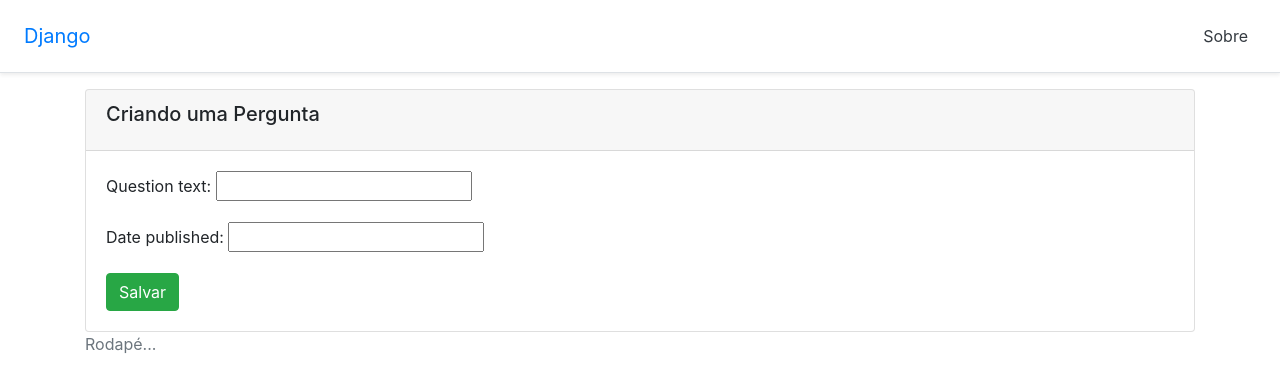
After one commit to wasare/django-polls, a Django app: page /polls/pergunta/add in a window 1280 px wide. The commit adds this page. Shown: the top 392 px of the page. Run offline with Django 4.2, Linux system fonts and the light colour scheme; some libraries are stand-ins or nearby versions.

Commit message:
CREATE - CRUD Básico

```diff
--- a/polls/urls.py
+++ b/polls/urls.py
@@ -8,6 +8,8 @@ urlpatterns = [
     path('sobre/', views.sobre, name='sobre'),
     path('pergunta/<int:question_id>', views.exibe_questao, name='exibe_questao'),
     path('perguntas', views.ultimas_perguntas, name='ultimas_perguntas'),
+    path('perguntas/list', views.ultimas_perguntas, name='polls_list'),
+    path('pergunta/add', views.QuestionCreateView.as_view(), name="poll_add"),
 ]
 
 # .\venv\Scripts\activate.bat
--- a/polls/views.py
+++ b/polls/views.py
@@ -1,5 +1,8 @@
 from django.shortcuts import render
 from django.http import HttpResponse
+from django.views.generic.edit import CreateView
+from django.urls import reverse_lazy
+
 
 # Create your views here.
 from polls.models import Question, Choice
@@ -28,3 +31,10 @@ def ultimas_perguntas(request):
     context = {'latest_question_list': latest_question_list}
     # return render(request, 'polls/perguntas.html', context)
     return render(request, 'perguntas_recentes.html', context)
+
+
+class QuestionCreateView(CreateView):
+    model = Question
+    template_name = 'polls/question_form.html'
+    fields = ('question_text', 'pub_date', )
+    success_url = reverse_lazy('polls_list')
--- a/templates/perguntas_recentes.html
+++ b/templates/perguntas_recentes.html
@@ -1,4 +1,4 @@
-{% extends '_basico.html' %} <!-- herda tudo que já tem em _layout1.html -->
+{% extends '_layout1.html' %} <!-- herda tudo que já tem em _layout1.html -->
 
 {% block head_title %}
     Mega Enquetes
@@ -6,6 +6,9 @@
 
 {% block main %} <!-- substitui o bloco content em _layout1.html -->
     <h1>Nossas últimas Enquetes</h1>
+    <a href="{% url 'poll_add' %}" class="btn btn-lg btn-primary font-weight-bold">
+        + Pergunta
+    </a>
     {% for question in latest_question_list %}
         <article>
             <h2>Em: {{ question.pub_date|date:"d / m / Y" }}</h2>
--- /dev/null
+++ b/templates/polls/question_form.html
@@ -0,0 +1,16 @@
+{% extends '_layout1.html' %} <!-- herda tudo que já tem em _layout1.html -->
+
+{% block content %} <!-- substitui  o bloco content em _layout1.html -->
+<div class="card">
+    <div class="card-header">
+        <h5 class="card-title">Criando uma Pergunta</h5>
+    </div>
+    <div class="card-body">
+        <form method="post">
+            {% csrf_token %}
+            {{ form.as_p }}
+            <button type="submit" class="btn btn-success">Salvar</button>
+        </form>
+    </div>
+</div>
+{% endblock %} <!-- fecha o bloco content -->
```
